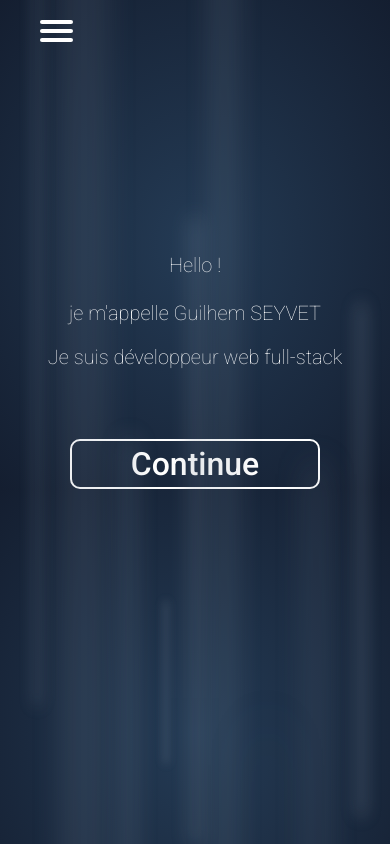
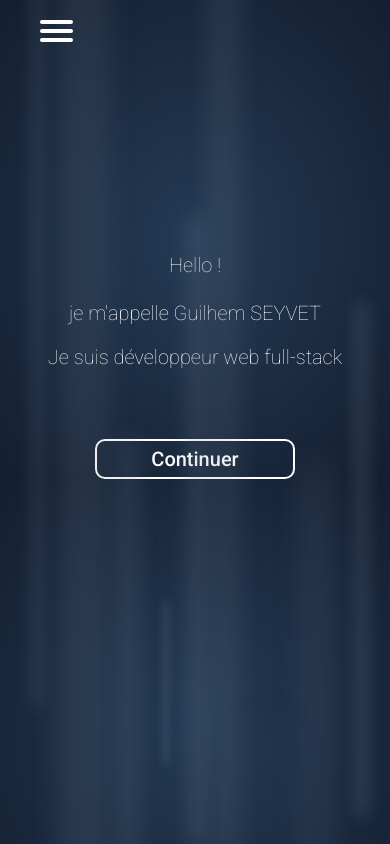
Before and after one commit to guilhemcv/portfolio, a React (Create React App) app: page / in a window 390 px wide. Built offline with nearby package versions, Linux system fonts and the light colour scheme.

Commit message:
maj style

```diff
--- a/src/container/Accueil/Accueil.css
+++ b/src/container/Accueil/Accueil.css
@@ -23,6 +23,14 @@ cursor: pointer;
 color: #19273C;
 transition: .3s;
 box-shadow: 0 8px 16px 0 rgba(0,0,0,0.2);
+}
+
+@media screen and (max-width:600px) {
+  .button-accueil {
+    font-size: 20px;
+    width: 200px;
+height: 40px;
+  }
 }
 
 /**
--- a/src/container/Accueil/Accueil.jsx
+++ b/src/container/Accueil/Accueil.jsx
@@ -15,7 +15,7 @@ export function Accueil() {
         <p id="head2" className="header tracking-in-expand-fwd2">
           Je suis développeur web full-stack
         </p>
-        <button type="button" className="button-accueil text-focus-in" onClick={() => redirect("/about")}>Continue</button>
+        <button type="button" className="button-accueil text-focus-in" onClick={() => redirect("/about")}>Continuer</button>
         <div class="light x1"></div>
         <div class="light x2"></div>
         <div class="light x3"></div>
--- a/src/container/Portfolio/Portfolio.css
+++ b/src/container/Portfolio/Portfolio.css
@@ -40,6 +40,9 @@
  .text-portfolio {
    font-size: 15px;
  }
+ .text-portfoliofront {
+  font-size: 15px;
+}
 
  .titre-portfolio {
    font-size: 25px;
```
